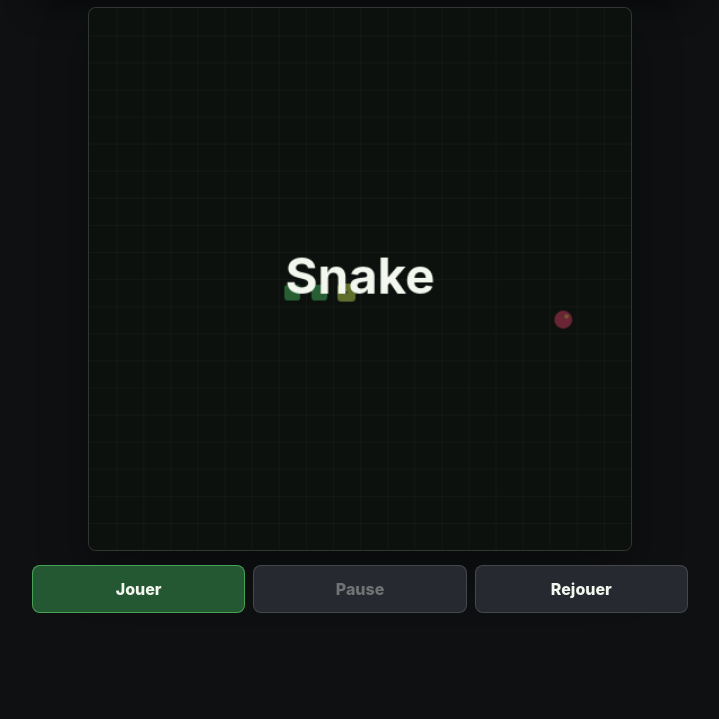
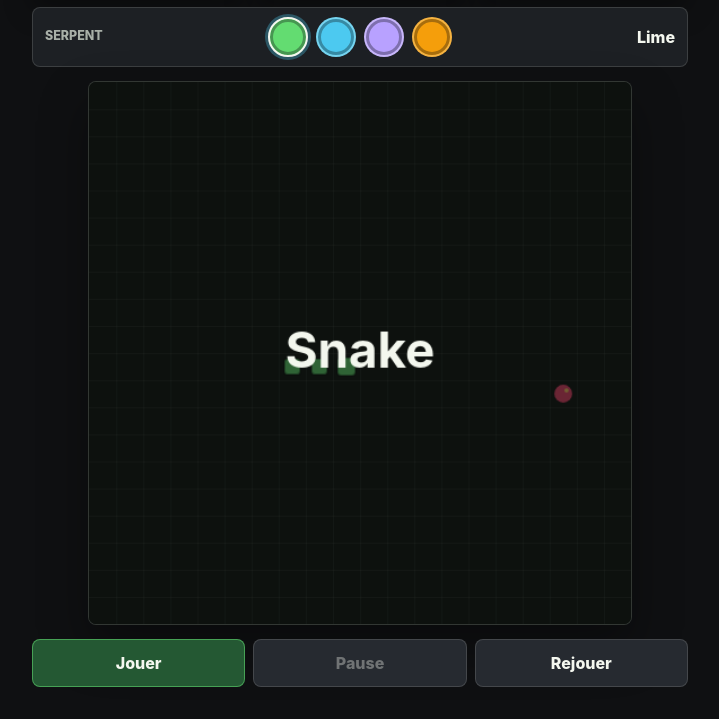
Before and after one commit to agentdouble/lab-snake, a website with bundled scripts: page index.html in a window 1280 px wide. Shown: the part 187-906 px from the top of the page, without its empty margins (280-999 px from the left). Before the commit the page ends 832 px from the top, so only its background shows below. Built offline with nearby package versions, Linux system fonts and the light colour scheme.

Commit message:
S007 add snake color selection

```diff
--- a/index.html
+++ b/index.html
@@ -28,6 +28,12 @@
         </div>
       </section>
 
+      <section class="color-strip" aria-label="Couleur du serpent">
+        <span class="color-strip-label">Serpent</span>
+        <div class="color-options" id="snake-color-options"></div>
+        <strong class="color-strip-value" id="snake-color-label">Lime</strong>
+      </section>
+
       <section class="board-wrap" aria-label="Plateau">
         <canvas
           id="game-canvas"
--- a/src/main.js
+++ b/src/main.js
@@ -10,7 +10,8 @@ import {
 } from "./engine.js";
 import { bindKeyboard, bindTouch } from "./input.js";
 import { createRenderer } from "./renderer.js";
-import { loadBestScore, saveBestScore } from "./storage.js";
+import { getSnakeColorOption, SNAKE_COLORS } from "./snake-colors.js";
+import { loadBestScore, loadSnakeColorId, saveBestScore, saveSnakeColorId } from "./storage.js";
 
 const canvas = document.querySelector("#game-canvas");
 const scoreValue = document.querySelector("#score-value");
@@ -20,9 +21,13 @@ const statusLabel = document.querySelector("#status-label");
 const playButton = document.querySelector("#play-button");
 const pauseButton = document.querySelector("#pause-button");
 const restartButton = document.querySelector("#restart-button");
+const colorOptions = document.querySelector("#snake-color-options");
+const snakeColorLabel = document.querySelector("#snake-color-label");
 const render = createRenderer(canvas);
+const colorButtons = new Map();
 
 let state = createInitialState({ bestScore: loadBestScore() });
+let selectedSnakeColorId = loadSnakeColorId();
 let loopTimer = null;
 
 function setState(nextState, options = {}) {
@@ -32,7 +37,7 @@ function setState(nextState, options = {}) {
     saveBestScore(state.bestScore);
   }
 
-  render(state);
+  render(state, { snakeColorId: selectedSnakeColorId });
   updateHud();
 }
 
@@ -84,6 +89,33 @@ function restart() {
   canvas.focus();
 }
 
+function setupColorOptions() {
+  SNAKE_COLORS.forEach((color) => {
+    const button = document.createElement("button");
+    button.type = "button";
+    button.className = "color-swatch";
+    button.title = color.label;
+    button.setAttribute("aria-label", `Couleur ${color.label}`);
+    button.style.setProperty("--swatch-color", color.value);
+    button.addEventListener("click", () => selectSnakeColor(color.id));
+
+    colorButtons.set(color.id, button);
+    colorOptions.append(button);
+  });
+}
+
+function selectSnakeColor(colorId) {
+  if (state.status === STATUS.RUNNING) {
+    return;
+  }
+
+  selectedSnakeColorId = getSnakeColorOption(colorId).id;
+  saveSnakeColorId(selectedSnakeColorId);
+  render(state, { snakeColorId: selectedSnakeColorId });
+  updateHud();
+  canvas.focus();
+}
+
 function handleDirection(direction) {
   if (state.status === STATUS.READY || state.status === STATUS.PAUSED) {
     state = startGame(state);
@@ -100,6 +132,14 @@ function updateHud() {
   statusLabel.textContent = statusText(state.status);
   playButton.disabled = state.status === STATUS.RUNNING || state.status === STATUS.GAME_OVER || state.status === STATUS.WON;
   pauseButton.disabled = state.status !== STATUS.RUNNING;
+
+  const selectedColor = getSnakeColorOption(selectedSnakeColorId);
+  snakeColorLabel.textContent = selectedColor.label;
+
+  colorButtons.forEach((button, colorId) => {
+    button.disabled = state.status === STATUS.RUNNING;
+    button.setAttribute("aria-pressed", String(colorId === selectedColor.id));
+  });
 }
 
 function statusText(status) {
@@ -131,6 +171,7 @@ window.addEventListener("blur", () => {
   }
 });
 
-window.addEventListener("resize", () => render(state));
+window.addEventListener("resize", () => render(state, { snakeColorId: selectedSnakeColorId }));
 
+setupColorOptions();
 setState(queueDirection(state, DIRECTIONS.RIGHT));
--- a/src/renderer.js
+++ b/src/renderer.js
@@ -1,13 +1,12 @@
 import { CANVAS_SIZE, GRID_SIZE, STATUS } from "./constants.js";
+import { getSnakeColorOption } from "./snake-colors.js";
 
 const COLORS = Object.freeze({
   board: "#111714",
   grid: "rgba(214, 236, 218, 0.08)",
-  snakeHead: "#d8f75c",
-  snakeBody: "#4fd06b",
-  snakeShadow: "#19724d",
   apple: "#ef476f",
   appleCore: "#ffd166",
+  cellStroke: "rgba(6, 10, 8, 0.38)",
   overlay: "rgba(11, 13, 12, 0.58)",
   text: "#f3f7ee"
 });
@@ -15,11 +14,13 @@ const COLORS = Object.freeze({
 export function createRenderer(canvas) {
   const context = canvas.getContext("2d");
 
-  return function render(state) {
+  return function render(state, options = {}) {
+    const snakeColor = getSnakeColorOption(options.snakeColorId).value;
+
     context.clearRect(0, 0, CANVAS_SIZE, CANVAS_SIZE);
     drawBoard(context);
     drawApple(context, state.apple);
-    drawSnake(context, state.snake);
+    drawSnake(context, state.snake, snakeColor);
     drawStatus(context, state.status);
   };
 }
@@ -47,14 +48,9 @@ function drawBoard(context) {
   }
 }
 
-function drawSnake(context, snake) {
+function drawSnake(context, snake, color) {
   snake.forEach((cell, index) => {
-    const isHead = index === 0;
-    drawRoundedCell(context, cell, isHead ? COLORS.snakeHead : COLORS.snakeBody, isHead ? 4 : 5);
-
-    if (isHead) {
-      drawRoundedCell(context, cell, COLORS.snakeShadow, 11);
-    }
+    drawRoundedCell(context, cell, color, index === 0 ? 4 : 5);
   });
 }
 
@@ -89,6 +85,9 @@ function drawRoundedCell(context, cell, color, inset) {
   context.beginPath();
   context.roundRect(x, y, size, size, radius);
   context.fill();
+  context.strokeStyle = COLORS.cellStroke;
+  context.lineWidth = 2;
+  context.stroke();
 }
 
 function drawStatus(context, status) {
--- /dev/null
+++ b/src/snake-colors.js
@@ -0,0 +1,16 @@
+export const DEFAULT_SNAKE_COLOR_ID = "lime";
+
+export const SNAKE_COLORS = Object.freeze([
+  Object.freeze({ id: "lime", label: "Lime", value: "#63dc71" }),
+  Object.freeze({ id: "cyan", label: "Cyan", value: "#4cc9f0" }),
+  Object.freeze({ id: "violet", label: "Violet", value: "#b8a1ff" }),
+  Object.freeze({ id: "amber", label: "Ambre", value: "#f59e0b" })
+]);
+
+export function getSnakeColorOption(colorId) {
+  return (
+    SNAKE_COLORS.find((option) => option.id === colorId) ??
+    SNAKE_COLORS.find((option) => option.id === DEFAULT_SNAKE_COLOR_ID) ??
+    SNAKE_COLORS[0]
+  );
+}
--- a/src/storage.js
+++ b/src/storage.js
@@ -1,4 +1,7 @@
+import { getSnakeColorOption } from "./snake-colors.js";
+
 const BEST_SCORE_KEY = "snake.bestScore";
+const SNAKE_COLOR_KEY = "snake.color";
 
 export function loadBestScore() {
   const value = window.localStorage.getItem(BEST_SCORE_KEY);
@@ -10,3 +13,11 @@ export function loadBestScore() {
 export function saveBestScore(bestScore) {
   window.localStorage.setItem(BEST_SCORE_KEY, String(bestScore));
 }
+
+export function loadSnakeColorId() {
+  return getSnakeColorOption(window.localStorage.getItem(SNAKE_COLOR_KEY)).id;
+}
+
+export function saveSnakeColorId(colorId) {
+  window.localStorage.setItem(SNAKE_COLOR_KEY, getSnakeColorOption(colorId).id);
+}
--- a/src/styles.css
+++ b/src/styles.css
@@ -39,12 +39,13 @@ button {
   margin: 0 auto;
   padding: clamp(16px, 4vw, 32px);
   display: grid;
-  grid-template-rows: auto auto minmax(0, 1fr) auto;
+  grid-template-rows: auto auto auto minmax(0, 1fr) auto;
   gap: 14px;
 }
 
 .top-bar,
 .score-strip,
+.color-strip,
 .control-strip {
   width: 100%;
 }
@@ -106,6 +107,72 @@ h1 {
   overflow-wrap: anywhere;
   font-size: clamp(1.35rem, 5vw, 2.1rem);
   line-height: 1;
+}
+
+.color-strip {
+  min-height: 58px;
+  padding: 9px 12px;
+  border: 1px solid var(--line);
+  border-radius: 8px;
+  background: var(--panel);
+  display: grid;
+  grid-template-columns: auto minmax(0, 1fr) minmax(58px, auto);
+  align-items: center;
+  gap: 10px;
+}
+
+.color-strip-label,
+.color-strip-value {
+  font-weight: 800;
+  line-height: 1;
+}
+
+.color-strip-label {
+  color: var(--muted);
+  font-size: 0.78rem;
+  text-transform: uppercase;
+}
+
+.color-strip-value {
+  color: var(--ink);
+  text-align: right;
+}
+
+.color-options {
+  min-width: 0;
+  display: flex;
+  justify-content: center;
+  gap: 8px;
+}
+
+.color-swatch {
+  width: 40px;
+  height: 40px;
+  padding: 0;
+  border: 2px solid rgba(244, 247, 239, 0.24);
+  border-radius: 50%;
+  background: var(--swatch-color);
+  box-shadow: inset 0 0 0 3px rgba(15, 16, 18, 0.34);
+  cursor: pointer;
+}
+
+.color-swatch[aria-pressed="true"] {
+  border-color: var(--ink);
+  box-shadow: inset 0 0 0 3px rgba(15, 16, 18, 0.34), 0 0 0 3px rgba(76, 201, 240, 0.32);
+}
+
+.color-swatch:hover:not(:disabled) {
+  border-color: var(--cyan);
+}
+
+.color-swatch:focus-visible {
+  outline: 3px solid rgba(76, 201, 240, 0.34);
+  outline-offset: 2px;
+}
+
+.color-swatch:disabled {
+  opacity: 0.42;
+  cursor: not-allowed;
 }
 
 .board-wrap {
@@ -178,6 +245,15 @@ h1 {
     padding: 9px;
   }
 
+  .color-strip {
+    grid-template-columns: 1fr;
+    justify-items: center;
+  }
+
+  .color-strip-value {
+    text-align: center;
+  }
+
   .control-strip {
     grid-template-columns: 1fr;
   }
```
Also changed, not shown: MEMORY.md (+1 -0 lines), tests/renderer.test.js (added, +69 -0 lines), tests/snake-colors.test.js (added, +16 -0 lines).
